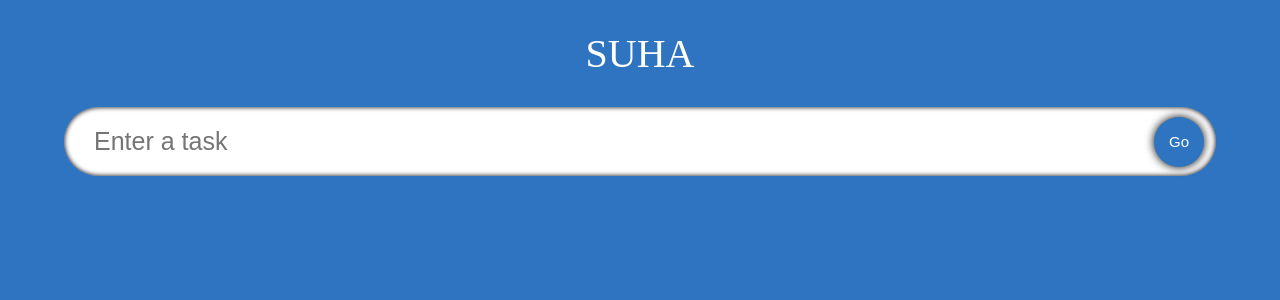
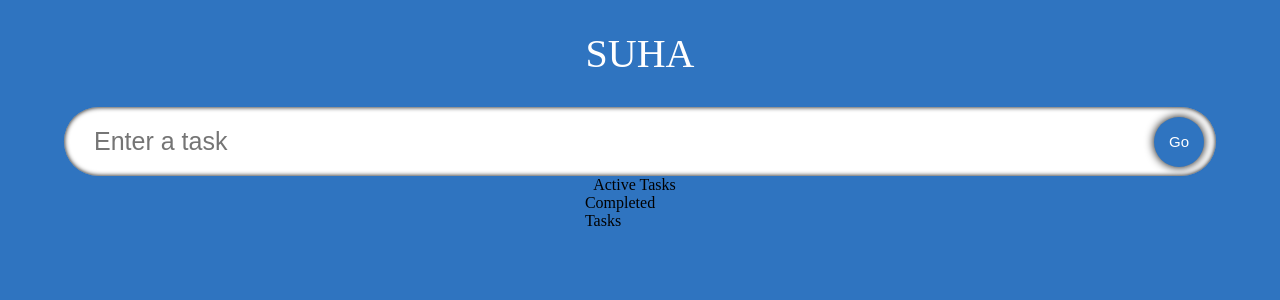
Before and after one commit to suhado/typescript-todolist, a React (Create React App) app: page / in a window 1280 px wide. Shown: the top 300 px of the page. Built offline with nearby package versions, Linux system fonts and the light colour scheme; a web font is replaced by a local one.

Commit message:
FEAT: Active Tasks와 Completed Tasks container 구현

```diff
--- a/src/components/TodoList.tsx
+++ b/src/components/TodoList.tsx
@@ -10,15 +10,33 @@
 
 const TodoList: React.FC<Props> = ({ todos, setTodos }) => {
   return (
+    <div className="container">
       <div className="todos">
-      {todos.map((todo) => (
+        <>
+          <span className="todos_heading">Active Tasks</span>
+          {todos?.map((todo) => (
             <SingleTodo
+              todos={todos}
               todo={todo}
               key={todo.id}
-          todos={todos}
               setTodos={setTodos}
             />
           ))}
+        </>
+      </div>
+      <div className="todos remove">
+        <>
+          <span className="todos_heading">Completed Tasks</span>
+          {todos?.map((todo) => (
+            <SingleTodo
+              todos={todos}
+              todo={todo}
+              key={todo.id}
+              setTodos={setTodos}
+            />
+          ))}
+        </>
+      </div>
     </div>
   );
 };
```
Lines whose indentation alone changed are shown as unchanged.
